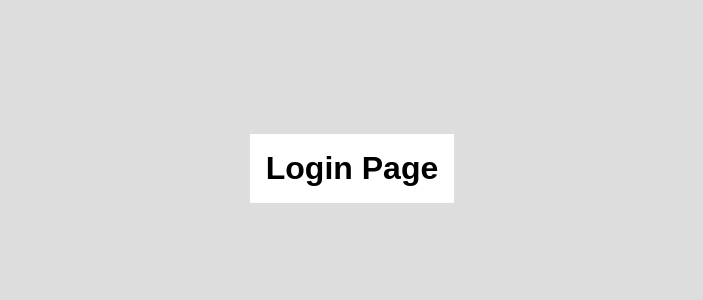
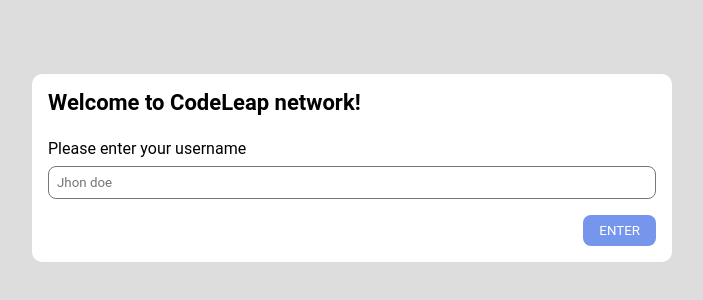
Before and after one commit to SrPinheiro/CodeLeap, a React (Create React App) app: page /login in a window 1280 px wide. Shown: the part 232-532 px from the top of the page, without its empty margins (288-991 px from the left). Built offline with nearby package versions, Linux system fonts and the light colour scheme.

Commit message:
[#2] [Front End] feat: create login page design

```diff
--- /dev/null
+++ b/src/components/Button.tsx
@@ -0,0 +1,16 @@
+import { Theme } from "src/configs/themeConfig";
+import styled from "styled-components";
+
+export const Button = styled.button<{color?: keyof Theme['colors'], disabled?: boolean}>`
+    padding: ${({ theme }) => theme.spacing.sm } ${({ theme }) => theme.spacing.md };
+    border-radius: ${({ theme }) => theme.spacing.sm };
+    background-color: ${({ theme, color, disabled }) => theme.colors[disabled ? 'gray' : color ?? 'primary']};
+    border: none;
+    color: ${({ theme }) => theme.colors.white};
+    cursor: ${({ disabled }) => disabled ? 'default' : 'pointer'};
+    transition: all 300ms;
+
+    &:hover {
+        background-color: ${({ theme, color, disabled }) => theme.colors[disabled ? 'gray' : color ?? 'secondary']} ;
+    }
+`
--- a/src/components/FlexContainer.tsx
+++ b/src/components/FlexContainer.tsx
@@ -6,4 +6,9 @@
     display: flex;
     flex-direction: column;
     min-height: 1em;
+    width: 50%;
+
+    @media (orientation: portrait ) {
+        width: 90%;
+    }
 `
--- /dev/null
+++ b/src/components/TextInput.tsx
@@ -0,0 +1,12 @@
+import styled from "styled-components";
+
+export const TextInput = styled.input`
+    padding: ${({ theme }) => theme.spacing.sm };
+    border-radius: ${({ theme }) => theme.spacing.sm };
+    border: 1px solid ${({ theme }) => theme.colors.gray };
+
+    &:focus {
+    outline: none;
+    box-shadow: 0 0 0 1px rgba(100, 100, 100, 0.2);
+  }
+`
--- a/src/configs/themeConfig.ts
+++ b/src/configs/themeConfig.ts
@@ -3,20 +3,24 @@
       background: '#DDD',
       text: '#121212',
       primary: '#7695EC',
+      secondary: '#4D8BF7',
       danger: '#ef4444',
-      white: '#fff'
+      white: '#fff',
+      gray: '#777777',
+      success: '#28A745'
     },
     spacing: {
       sm: '8px',
       md: '16px',
+      mdx: '24px',
       lg: '32px',
     },
     font: {
-      family: "'Inter', sans-serif",
+      family: "'Roboto', sans-serif",
       size: {
         sm: '14px',
         md: '16px',
-        lg: '20px',
+        lg: '24px',
       },
     },
   };
--- a/src/index.css
+++ b/src/index.css
@@ -1,14 +1,12 @@
 :root {
   --color-background: #DDD;
-  --color-white: #fff;
-
-  --color-primary: #7695EC
 }
 
 * {
   margin: 0;
   padding: 0;
   box-sizing: border-box;
+  font-family: Roboto, sans-serif;
 }
 
 html, body {
@@ -17,3 +15,20 @@
   background-color: var(--color-background);
   color: #000;
 }
+
+
+h2 {
+  font-size: 22px;
+  font-weight: 700;
+}
+
+p {
+  font-weight: 400;
+  font-size: 16px;
+}
+
+.df-right {
+  display: flex;
+  justify-content: right;
+  align-items: center;
+}
--- a/src/view/loginPage/loginPageView.tsx
+++ b/src/view/loginPage/loginPageView.tsx
@@ -1,12 +1,19 @@
+import { Button } from "src/components/Button";
 import { CenterAlignContainer } from "src/components/CenterAlignContainer";
 import { FlexContainer } from "src/components/FlexContainer";
+import { TextInput } from "src/components/TextInput";
 
 const LoginPageView = () => {
 
     return (
         <CenterAlignContainer>
-            <FlexContainer>
-                <h1>Login Page</h1>
+            <FlexContainer style={{ borderRadius: '10px'}}>
+                <h2>Welcome to CodeLeap network!</h2>
+                <p style={{ marginTop: '24px'}}>Please enter your username</p>
+                <TextInput type="text" style={{ marginTop: '8px'}} placeholder="Jhon doe"/>
+                <div className="df-right">
+                    <Button style={{marginTop: '16px'}} type="button" >ENTER</Button>
+                </div>
             </FlexContainer>
         </CenterAlignContainer>
     )
```
